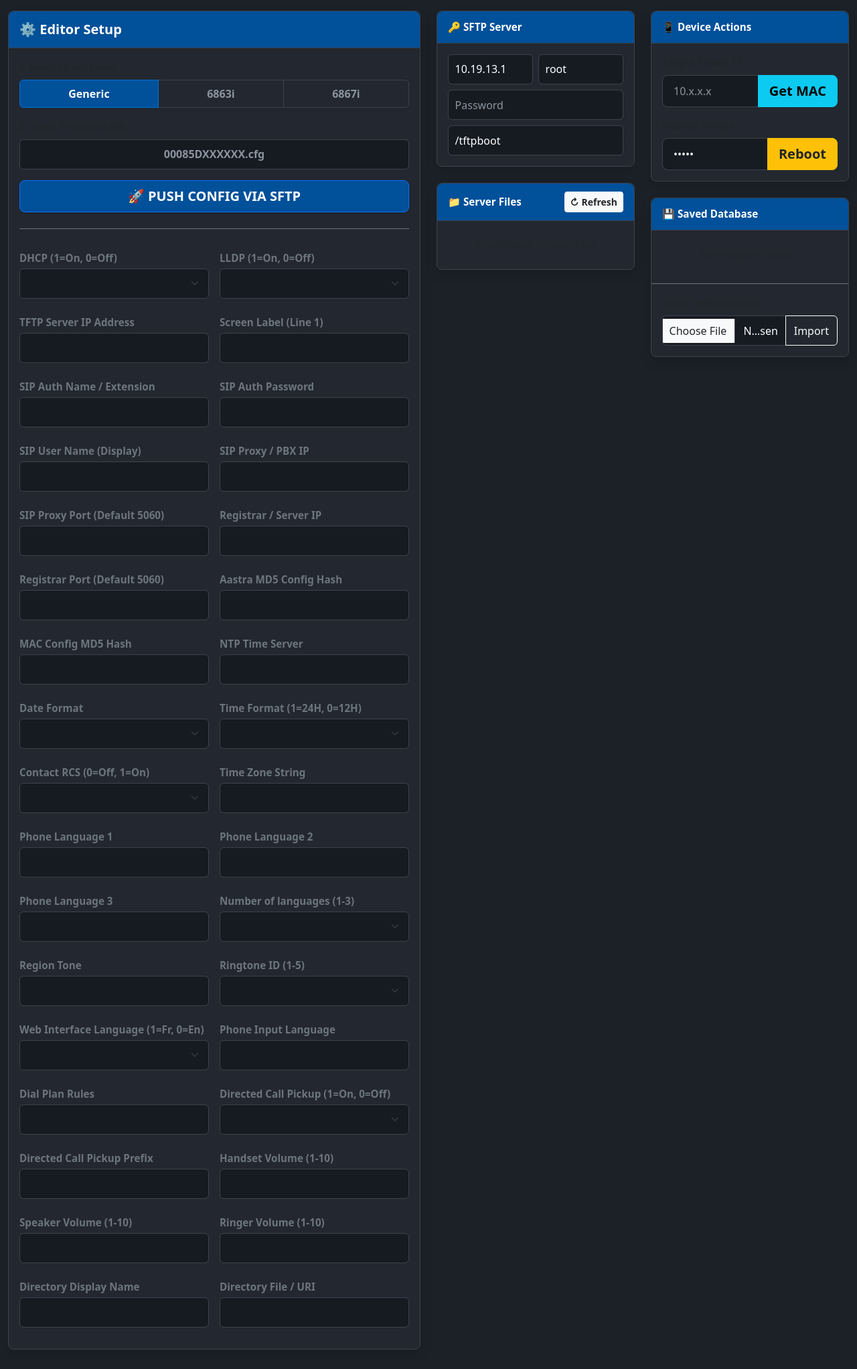
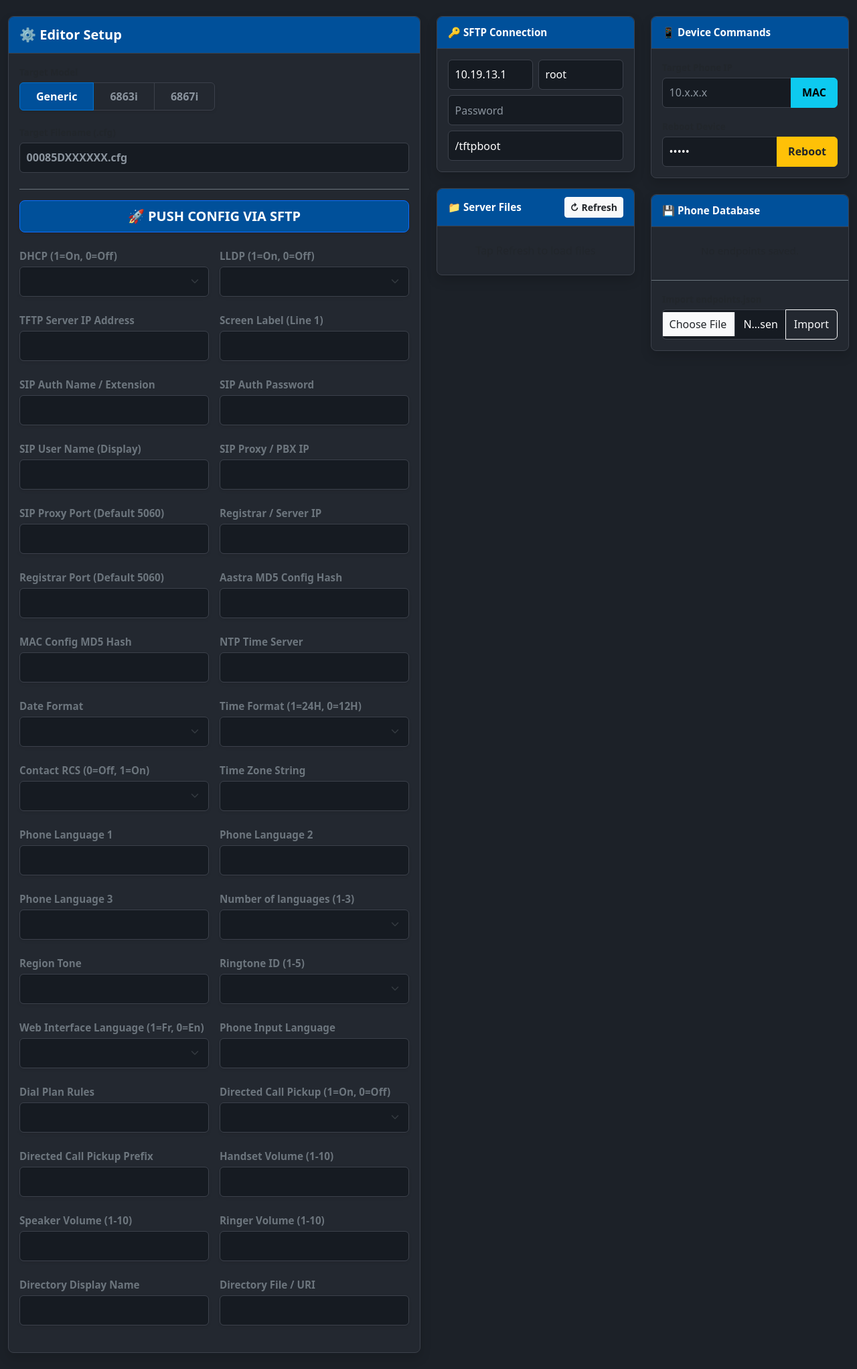
Before and after one commit to fauwzk/Mitel_Control_Web, a Flask app: page / in a window 1280 px wide. Shown: the whole page at 67% size. Before the commit the page ends 2015 px from the top, so only its background shows below. Run offline with Flask 3, Linux system fonts and the light colour scheme.

Commit message:
tentative

```diff
--- a/templates/index.html
+++ b/templates/index.html
@@ -12,7 +12,6 @@
             background-color: #1c2128;
             color: #e0e6ed;
             font-size: 0.95rem;
-            scroll-behavior: smooth;
         }
 
         /* Stop mobile browsers from zooming in on inputs */
@@ -44,7 +43,6 @@
         .form-select {
             background-color: #161b22 !important;
             color: #ffffff !important;
-            /* Forces bright white text */
             border: 1px solid #3c414b;
             border-radius: 6px;
             padding: 0.6rem;
@@ -58,7 +56,6 @@
             box-shadow: 0 0 0 0.2rem rgba(0, 114, 206, 0.25);
         }
 
-        /* Fixes the invisible placeholder text */
         .form-control::placeholder {
             color: #8b949e !important;
             opacity: 1;
@@ -77,12 +74,37 @@
             border-color: #0072ce;
         }
 
+        /* Model Selection Radio Buttons (Horizontally Scrollable) */
+        .model-selector-wrapper {
+            overflow-x: auto;
+            white-space: nowrap;
+            padding-bottom: 5px;
+            scrollbar-width: none;
+        }
+
+        .model-selector-wrapper::-webkit-scrollbar {
+            display: none;
+        }
+
+        .btn-outline-model {
+            color: #8b949e;
+            border-color: #3c414b;
+            background-color: #232830;
+        }
+
+        .btn-check:checked+.btn-outline-model {
+            background-color: #00509a;
+            color: white;
+            border-color: #0072ce;
+        }
+
         /* Massive Touch Targets for Lists */
         .list-group-item {
             background-color: #1c2128;
             color: #e0e6ed;
             border-color: #3c414b;
             transition: all 0.2s;
+            cursor: pointer;
         }
 
         .list-group-item:active,
@@ -94,10 +116,10 @@
         /* Floating Alerts */
         .alert-floating {
             position: fixed;
-            top: 20px;
+            top: 15px;
             left: 50%;
             transform: translateX(-50%);
-            z-index: 2000;
+            z-index: 2050;
             min-width: 90%;
             max-width: 400px;
             box-shadow: 0 6px 16px rgba(0, 0, 0, 0.6);
@@ -106,6 +128,7 @@
             border: 1px solid #0072ce;
             text-align: center;
             border-radius: 8px;
+            font-weight: bold;
         }
 
         .alert-danger {
@@ -113,13 +136,15 @@
             border-color: #ff0000;
         }
 
-        /* Mobile Specific Overrides */
+        /* --- MOBILE SPECIFIC LOGIC --- */
         @media (max-width: 991px) {
             body {
-                padding-bottom: 80px;
+                padding-bottom: 75px;
             }
 
             /* Space for bottom nav */
+
+            /* Native App Bottom Bar */
             .mobile-bottom-bar {
                 display: flex;
                 position: fixed;
@@ -129,10 +154,11 @@
                 z-index: 1030;
                 background: #161b22;
                 border-top: 1px solid #3c414b;
-                padding: 0.5rem 0.25rem;
+                padding: 0.4rem 0.25rem;
                 justify-content: space-evenly;
                 align-items: center;
                 box-shadow: 0 -4px 10px rgba(0, 0, 0, 0.5);
+                padding-bottom: env(safe-area-inset-bottom);
             }
 
             .nav-btn {
@@ -140,98 +166,98 @@
                 text-decoration: none;
                 font-size: 0.8rem;
                 text-align: center;
-                padding: 0.5rem 1rem;
+                padding: 0.4rem 0;
                 border-radius: 8px;
                 width: 30%;
+                transition: 0.2s;
+                border: none;
+                background: transparent;
             }
 
-            .nav-btn:active,
-            .nav-btn:focus {
-                background-color: #2d323a;
-                color: white;
+            .nav-btn.active {
+                color: #0072ce;
+                font-weight: bold;
             }
 
             .nav-icon {
                 display: block;
-                font-size: 1.4rem;
+                font-size: 1.5rem;
                 margin-bottom: 2px;
             }
 
+            /* Sticky Editor Push Button */
             .sticky-mobile-push {
                 position: sticky;
                 top: 0;
                 z-index: 1020;
                 padding: 10px 0;
-                background-color: #232830;
+                background-color: #1c2128;
                 border-bottom: 1px solid #3c414b;
+                margin-bottom: 15px;
             }
         }
 
-        /* Toggle Button Group Styles */
-        .btn-outline-model {
-            color: #8b949e;
-            border-color: #3c414b;
-            background-color: #232830;
-        }
-
-        .btn-check:checked+.btn-outline-model {
-            background-color: #00509a;
-            color: white;
-            border-color: #0072ce;
-            box-shadow: none;
-        }
-
-        .btn-outline-model:hover {
-            background-color: #2d323a;
-            color: white;
-        }
-
+        /* --- DESKTOP SPECIFIC LOGIC --- */
         @media (min-width: 992px) {
             .mobile-bottom-bar {
                 display: none;
             }
+
+            .app-section {
+                display: block !important;
+            }
+
+            /* Force all columns to show on desktop */
         }
     </style>
 </head>
 
 <body>
 
-    <div id="statusAlert" class="alert d-none alert-floating font-weight-bold p-3" role="alert"></div>
+    <div id="statusAlert" class="alert d-none alert-floating p-3" role="alert"></div>
 
-    <div class="container-fluid py-3">
+    <div class="container-fluid py-lg-4 py-2">
         <div class="row g-4">
 
-            <div class="col-12 col-lg-6" id="editor-section">
+            <div class="col-12 col-lg-6 app-section" id="editor-section">
                 <div class="card h-100 shadow">
-                    <div class="card-header fs-5">⚙️ Editor Setup</div>
-                    <div class="card-body">
+                    <div class="card-header fs-5 d-none d-lg-block">⚙️ Editor Setup</div>
+                    <div class="card-body px-3 py-2 py-lg-3">
+
+                        <div class="sticky-mobile-push text-center d-lg-none">
+                            <button class="btn btn-primary btn-lg w-100 fw-bold shadow"
+                                style="background-color:#00509a;" onclick="generateAndUpload()">🚀 PUSH CONFIG TO
+                                SERVER</button>
+                        </div>
 
                         <div class="mb-3">
-                            <label class="form-label text-muted fw-bold small">1. Select Target Model</label>
-                            <div class="btn-group w-100 shadow-sm" role="group" aria-label="Model Selection">
+                            <label class="form-label text-muted fw-bold small mb-1">Target Model</label>
+                            <div class="model-selector-wrapper">
+                                <div class="btn-group shadow-sm" role="group">
                                     <input type="radio" class="btn-check" name="modelRadio" id="model_generic"
                                         value="generic" autocomplete="off" checked onchange="loadSchema()">
-                                <label class="btn btn-outline-model fw-bold py-2" for="model_generic">Generic</label>
+                                    <label class="btn btn-outline-model fw-bold py-2 px-4"
+                                        for="model_generic">Generic</label>
 
                                     {% for model in models %}
                                     {% if model != 'generic' %}
                                     <input type="radio" class="btn-check" name="modelRadio" id="model_{{ model }}"
                                         value="{{ model }}" autocomplete="off" onchange="loadSchema()">
-                                <label class="btn btn-outline-model fw-bold py-2" for="model_{{ model }}">{{ model
-                                    }}</label>
+                                    <label class="btn btn-outline-model fw-bold py-2 px-4" for="model_{{ model }}">{{
+                                        model }}</label>
                                     {% endif %}
                                     {% endfor %}
                                 </div>
                             </div>
+                        </div>
 
-                        <div class="mb-3">
-                            <label class="form-label text-muted fw-bold small">2. Target Filename (.cfg)</label>
-                            <input type="text" id="filenameInput"
-                                class="form-control form-control-lg text-center text-info fw-bold"
+                        <div class="mb-3 border-bottom border-secondary pb-4">
+                            <label class="form-label text-muted fw-bold small mb-1">Target Filename (.cfg)</label>
+                            <input type="text" id="filenameInput" class="form-control form-control-lg text-info fw-bold"
                                 placeholder="00085DXXXXXX.cfg">
                         </div>
 
-                        <div class="sticky-mobile-push mb-4 text-center pb-4 border-bottom border-secondary">
+                        <div class="mb-4 text-center d-none d-lg-block">
                             <button class="btn btn-primary btn-lg w-100 fw-bold shadow-sm"
                                 style="background-color:#00509a;" onclick="generateAndUpload()">🚀 PUSH CONFIG VIA
                                 SFTP</button>
@@ -244,10 +270,10 @@
                 </div>
             </div>
 
-            <div class="col-12 col-md-6 col-lg-3" id="sftp-section">
+            <div class="col-12 col-lg-3 app-section d-none d-lg-block" id="sftp-section">
                 <div class="card shadow mb-4">
-                    <div class="card-header">🔑 SFTP Server</div>
-                    <div class="card-body">
+                    <div class="card-header">🔑 SFTP Connection</div>
+                    <div class="card-body px-3 py-3">
                         <div class="row g-2">
                             <div class="col-6"><input type="text" id="sftpHost" class="form-control" value="10.19.13.1"
                                     placeholder="Host"></div>
@@ -269,39 +295,40 @@
                     </div>
                     <div class="card-body p-0">
                         <div id="serverFileList" class="list-group list-group-flush"
-                            style="max-height: 400px; overflow-y: auto;">
+                            style="max-height: 50vh; overflow-y: auto;">
                             <div class="p-4 text-muted text-center fs-6">Tap Refresh to load files</div>
                         </div>
                     </div>
                 </div>
             </div>
 
-            <div class="col-12 col-md-6 col-lg-3" id="inventory-section">
+            <div class="col-12 col-lg-3 app-section d-none d-lg-block" id="inventory-section">
                 <div class="card shadow mb-4">
-                    <div class="card-header">📱 Device Actions</div>
-                    <div class="card-body">
-                        <label class="form-label text-muted fw-bold">Target Phone IP</label>
-                        <div class="input-group input-group-lg mb-3">
-                            <input type="text" id="invIp" class="form-control" placeholder="10.x.x.x">
-                            <button class="btn btn-info fw-bold" onclick="fetchMac()">Get MAC</button>
+                    <div class="card-header">📱 Device Commands</div>
+                    <div class="card-body px-3 py-3">
+                        <label class="form-label text-muted fw-bold small mb-1">Target Phone IP</label>
+                        <div class="input-group mb-3">
+                            <input type="text" id="invIp" class="form-control form-control-lg" placeholder="10.x.x.x">
+                            <button class="btn btn-info fw-bold px-3" onclick="fetchMac()">MAC</button>
                         </div>
-                        <label class="form-label text-muted fw-bold">Reboot Device</label>
-                        <div class="input-group input-group-lg">
-                            <input type="password" id="phoneWebPass" class="form-control" value="22222"
-                                placeholder="Web Pass">
-                            <button class="btn btn-warning fw-bold text-dark" onclick="rebootPhone()">Reboot</button>
+                        <label class="form-label text-muted fw-bold small mb-1">Reboot Device</label>
+                        <div class="input-group">
+                            <input type="password" id="phoneWebPass" class="form-control form-control-lg" value="22222"
+                                placeholder="Pass">
+                            <button class="btn btn-warning fw-bold text-dark px-3"
+                                onclick="rebootPhone()">Reboot</button>
                         </div>
                     </div>
                 </div>
 
                 <div class="card shadow">
-                    <div class="card-header">💾 Saved Database</div>
+                    <div class="card-header">💾 Phone Database</div>
                     <div class="card-body p-0">
-                        <div class="list-group list-group-flush mb-2" style="max-height: 300px; overflow-y: auto;">
+                        <div class="list-group list-group-flush mb-2" style="max-height: 40vh; overflow-y: auto;">
                             {% for ep in endpoints %}
-                            <button type="button" class="list-group-item py-3 fs-6"
-                                onclick="document.getElementById('filenameInput').value = '{{ ep.mac.replace(':', '').lower() }}.cfg'; window.scrollTo(0,0);">
-                                <strong class="text-info">{{ ep.mac }}</strong><br>
+                            <button type="button" class="list-group-item py-3"
+                                onclick="loadEndpointToEditor('{{ ep.mac }}')">
+                                <strong class="text-info fs-5">{{ ep.mac }}</strong><br>
                                 <span class="text-light">{{ ep.ip }} - {{ ep.label }}</span>
                             </button>
                             {% else %}
@@ -309,7 +336,7 @@
                             {% endfor %}
                         </div>
                         <div class="p-3 border-top border-secondary">
-                            <label class="form-label text-muted fw-bold small">Import endpoints.json</label>
+                            <label class="form-label text-muted fw-bold small mb-1">Import endpoints.json</label>
                             <div class="input-group">
                                 <input type="file" id="importFile" class="form-control" accept=".json">
                                 <button class="btn btn-outline-light" onclick="importEndpoints()">Import</button>
@@ -323,18 +350,55 @@
     </div>
 
     <div class="mobile-bottom-bar">
-        <a href="#editor-section" class="nav-btn"><span class="nav-icon">⚙️</span>Editor</a>
-        <a href="#sftp-section" class="nav-btn"><span class="nav-icon">📁</span>Server</a>
-        <a href="#inventory-section" class="nav-btn"><span class="nav-icon">📱</span>Devices</a>
+        <button class="nav-btn active" id="nav-editor" onclick="switchTab('editor-section', 'nav-editor')">
+            <span class="nav-icon">⚙️</span>Editor
+        </button>
+        <button class="nav-btn" id="nav-sftp" onclick="switchTab('sftp-section', 'nav-sftp')">
+            <span class="nav-icon">📁</span>Files
+        </button>
+        <button class="nav-btn" id="nav-inventory" onclick="switchTab('inventory-section', 'nav-inventory')">
+            <span class="nav-icon">📱</span>Devices
+        </button>
     </div>
 
     <script src="https://cdn.jsdelivr.net/npm/bootstrap@5.3.0/dist/js/bootstrap.bundle.min.js"></script>
     <script>
         let activeEditorData = {};
 
+        // --- Mobile Tab Switching Logic ---
+        function switchTab(sectionId, navId) {
+            if (window.innerWidth < 992) {
+                // Hide all sections
+                document.querySelectorAll('.app-section').forEach(el => el.classList.remove('d-block'));
+                document.querySelectorAll('.app-section').forEach(el => el.classList.add('d-none'));
+
+                // Show targeted section
+                document.getElementById(sectionId).classList.remove('d-none');
+                document.getElementById(sectionId).classList.add('d-block');
+
+                // Update Active State on Nav Buttons
+                document.querySelectorAll('.nav-btn').forEach(el => el.classList.remove('active'));
+                document.getElementById(navId).classList.add('active');
+
+                window.scrollTo(0, 0);
+            }
+        }
+
+        // Ensure desktop always shows everything if resized
+        window.addEventListener('resize', () => {
+            if (window.innerWidth >= 992) {
+                document.querySelectorAll('.app-section').forEach(el => el.classList.remove('d-none'));
+            } else {
+                // Re-apply the active tab logic
+                const activeNav = document.querySelector('.nav-btn.active');
+                if (activeNav) activeNav.click();
+            }
+        });
+
+        // --- Helper Functions ---
         function showStatus(msg, isError = false) {
             const alert = document.getElementById('statusAlert');
-            alert.className = `alert ${isError ? 'alert-danger' : 'alert-success'} alert-floating font-weight-bold p-3`;
+            alert.className = `alert ${isError ? 'alert-danger' : 'alert-success'} alert-floating p-3`;
             alert.innerText = msg;
             alert.classList.remove('d-none');
             setTimeout(() => alert.classList.add('d-none'), 3500);
@@ -344,10 +408,9 @@
             return { host: document.getElementById('sftpHost').value, user: document.getElementById('sftpUser').value, pass: document.getElementById('sftpPass').value, path: document.getElementById('sftpPath').value };
         }
 
+        // --- Core Functions ---
         async function loadSchema() {
-            // Read from the checked radio button instead of a select box
             const model = document.querySelector('input[name="modelRadio"]:checked').value;
-
             const res = await fetch(`/api/schema/${model}`);
             const data = await res.json();
             const container = document.getElementById('dynamicFields');
@@ -355,12 +418,12 @@
 
             data.settings.forEach(setting => {
                 const col = document.createElement('div');
-                col.className = 'col-12 col-md-6'; // Full width on mobile, half on desktop
+                col.className = 'col-12 col-md-6 mb-2';
                 const val = activeEditorData[setting.key] || "";
 
-                let inputHtml = `<label class="form-label text-secondary fw-bold mb-1 mt-2">${setting.label}</label>`;
+                let inputHtml = `<label class="form-label text-secondary fw-bold mb-1">${setting.label}</label>`;
                 if (setting.type === 'choice') {
-                    inputHtml += `<select name="${setting.key}" class="form-select form-select-lg">`;
+                    inputHtml += `<select name="${setting.key}" class="form-select form-select-lg shadow-sm">`;
                     inputHtml += `<option value=""></option>`;
                     setting.options.forEach(opt => {
                         const selected = (opt === val) ? 'selected' : '';
@@ -368,7 +431,7 @@
                     });
                     inputHtml += `</select>`;
                 } else {
-                    inputHtml += `<input type="text" name="${setting.key}" class="form-control form-control-lg" value="${val}">`;
+                    inputHtml += `<input type="text" name="${setting.key}" class="form-control form-control-lg shadow-sm" value="${val}">`;
                 }
                 col.innerHTML = inputHtml;
                 container.appendChild(col);
@@ -407,17 +470,12 @@
                 document.getElementById('filenameInput').value = filename;
                 activeEditorData = result.data;
 
-                // Auto-detect model and check the correct radio button
-                if (Object.keys(activeEditorData).some(k => k.startsWith('pnhkeypad'))) {
-                    document.getElementById('model_6863i').checked = true;
-                } else if (Object.keys(activeEditorData).some(k => k.startsWith('softkey') || k.startsWith('topsoftkey'))) {
-                    document.getElementById('model_6867i').checked = true;
-                } else {
-                    document.getElementById('model_generic').checked = true;
-                }
+                if (Object.keys(activeEditorData).some(k => k.startsWith('pnhkeypad'))) document.getElementById('model_6863i').checked = true;
+                else if (Object.keys(activeEditorData).some(k => k.startsWith('softkey') || k.startsWith('topsoftkey'))) document.getElementById('model_6867i').checked = true;
+                else document.getElementById('model_generic').checked = true;
 
                 loadSchema();
-                window.scrollTo(0, 0);
+                switchTab('editor-section', 'nav-editor'); // Auto-switch to editor on mobile
                 showStatus(result.msg);
             } else showStatus(result.msg, true);
         }
@@ -438,6 +496,29 @@
             showStatus(result.msg, result.status !== 'success');
         }
 
+        function loadEndpointToEditor(mac) {
+            document.getElementById('filenameInput').value = mac.replace(/:/g, '').toLowerCase() + '.cfg';
+            switchTab('editor-section', 'nav-editor'); // Auto-switch to editor on mobile
+        }
+
+        async function fetchMac() {
+            const ip = document.getElementById('invIp').value;
+            const res = await fetch('/api/arp', { method: 'POST', headers: { 'Content-Type': 'application/json' }, body: JSON.stringify({ ip }) });
+            const result = await res.json();
+            if (result.status === 'success') {
+                document.getElementById('filenameInput').value = result.mac.replace(/:/g, '').toLowerCase() + '.cfg';
+                showStatus(`MAC Found: ${result.mac}`);
+                switchTab('editor-section', 'nav-editor');
+            } else showStatus(result.msg, true);
+        }
+
+        async function rebootPhone() {
+            const payload = { ip: document.getElementById('invIp').value, password: document.getElementById('phoneWebPass').value };
+            const res = await fetch('/api/reboot', { method: 'POST', headers: { 'Content-Type': 'application/json' }, body: JSON.stringify(payload) });
+            const result = await res.json();
+            showStatus(result.msg);
+        }
+
         async function importEndpoints() {
             const fileInput = document.getElementById('importFile');
             if (!fileInput.files.length) return showStatus("Select JSON file.", true);
@@ -448,24 +529,7 @@
             if (result.status === 'success') setTimeout(() => location.reload(), 1000);
         }
 
-        async function fetchMac() {
-            const ip = document.getElementById('invIp').value;
-            const res = await fetch('/api/arp', { method: 'POST', headers: { 'Content-Type': 'application/json' }, body: JSON.stringify({ ip }) });
-            const result = await res.json();
-            if (result.status === 'success') {
-                document.getElementById('filenameInput').value = result.mac.replace(/:/g, '').toLowerCase() + '.cfg';
-                showStatus(`MAC Found: ${result.mac}`);
-                window.scrollTo(0, 0); // Scroll to top to name file
-            } else showStatus(result.msg, true);
-        }
-
-        async function rebootPhone() {
-            const payload = { ip: document.getElementById('invIp').value, password: document.getElementById('phoneWebPass').value };
-            const res = await fetch('/api/reboot', { method: 'POST', headers: { 'Content-Type': 'application/json' }, body: JSON.stringify(payload) });
-            const result = await res.json();
-            showStatus(result.msg);
-        }
-
+        // Init
         loadSchema();
     </script>
 </body>
```
Lines whose indentation alone changed are shown as unchanged.
